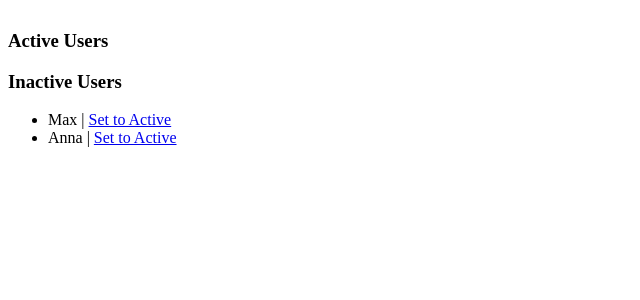
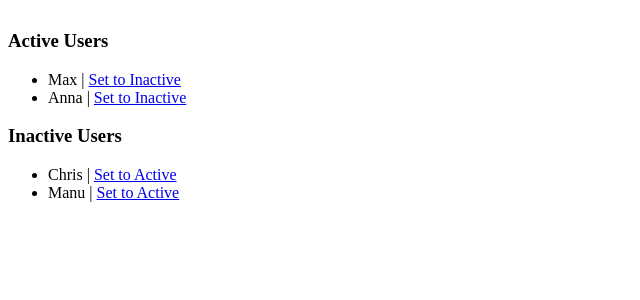
Before and after one commit to Sandro81/l112-assignment-angular, an Angular app: page / in a window 1280 px wide. Shown: the top 300 px of the page, without its empty margins (0-640 px from the left). Built offline with nearby package versions, Linux system fonts and the light colour scheme.

Commit message:
2 files modified

```diff
--- a/src/app/active-users/active-users.component.ts
+++ b/src/app/active-users/active-users.component.ts
@@ -1,15 +1,21 @@
-import { Component, EventEmitter, Input, Output } from '@angular/core';
+import { Component, OnInit} from '@angular/core';
+import { UsersServiceService } from '../services/users-service.service';
 
 @Component({
   selector: 'app-active-users',
   templateUrl: './active-users.component.html',
   styleUrls: ['./active-users.component.css']
 })
-export class ActiveUsersComponent {
-  @Input() users: string[];
-  @Output() userSetToInactive = new EventEmitter<number>();
+export class ActiveUsersComponent implements OnInit{
 
+ users: string[];
+
+constructor(private userService: UsersServiceService) {}
+
+  ngOnInit () {
+    this.users = this.userService.activeUsers;
+  }
   onSetToInactive(id: number) {
-    this.userSetToInactive.emit(id);
+    this.userService.setToInactive(id);
   }
 }
--- a/src/app/inactive-users/inactive-users.component.ts
+++ b/src/app/inactive-users/inactive-users.component.ts
@@ -1,6 +1,6 @@
 import { Component, OnInit } from '@angular/core';
 
-import { UsersServiceService } from '../services/users-service.service'
+import { UsersServiceService } from '../services/users-service.service';
 
 @Component({
   selector: 'app-inactive-users',
@@ -13,10 +13,11 @@ export class InactiveUsersComponent implements OnInit {
   constructor(private userService: UsersServiceService) {}
 
   ngOnInit () {
-    this.users = this.userService.activeUsers;
+    this.users = this.userService.inactiveUsers;
   }
 
-  onSetToActive(id: number) {
-    this.userService = this.onSetToActive(id);
+  onSetToInactive(id: number) {
+    this.userService.setToInactive(id);
   }
+
 }
```
